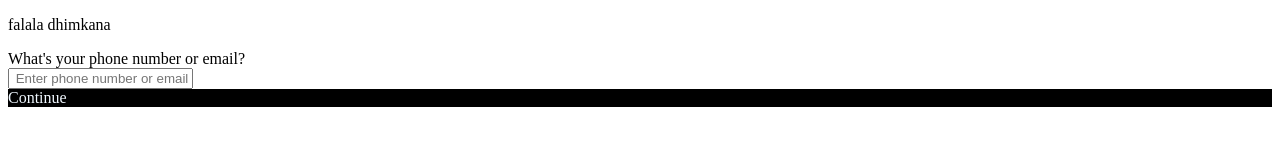
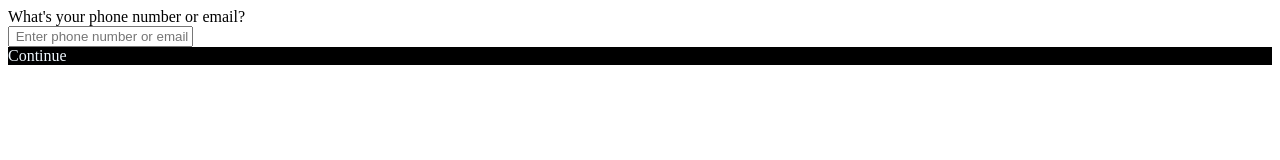
Before and after one commit to developeraun/uberClone, a plain HTML site: page sign-in.html in a window 1280 px wide. Drawn offline with Linux system fonts and the light colour scheme.

Commit message:
sign in page change again

```diff
--- a/sign-in.html
+++ b/sign-in.html
@@ -7,9 +7,6 @@
     <link rel = "stylesheet" href = "style2.css">
 </head>
 <body>
-    <div>
-        <p>falala dhimkana</p>
-    </div>
     <div>
         What's your phone number or email?
     </div>
```
